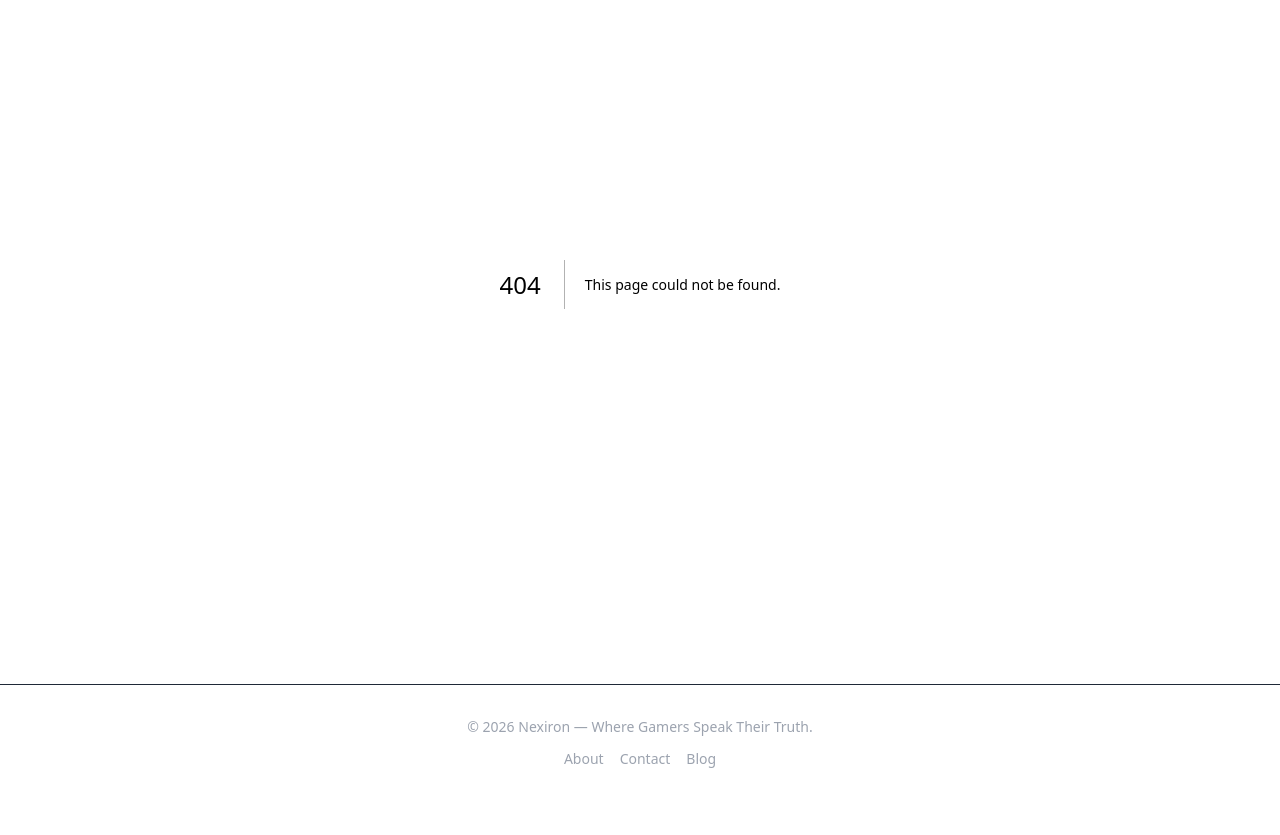
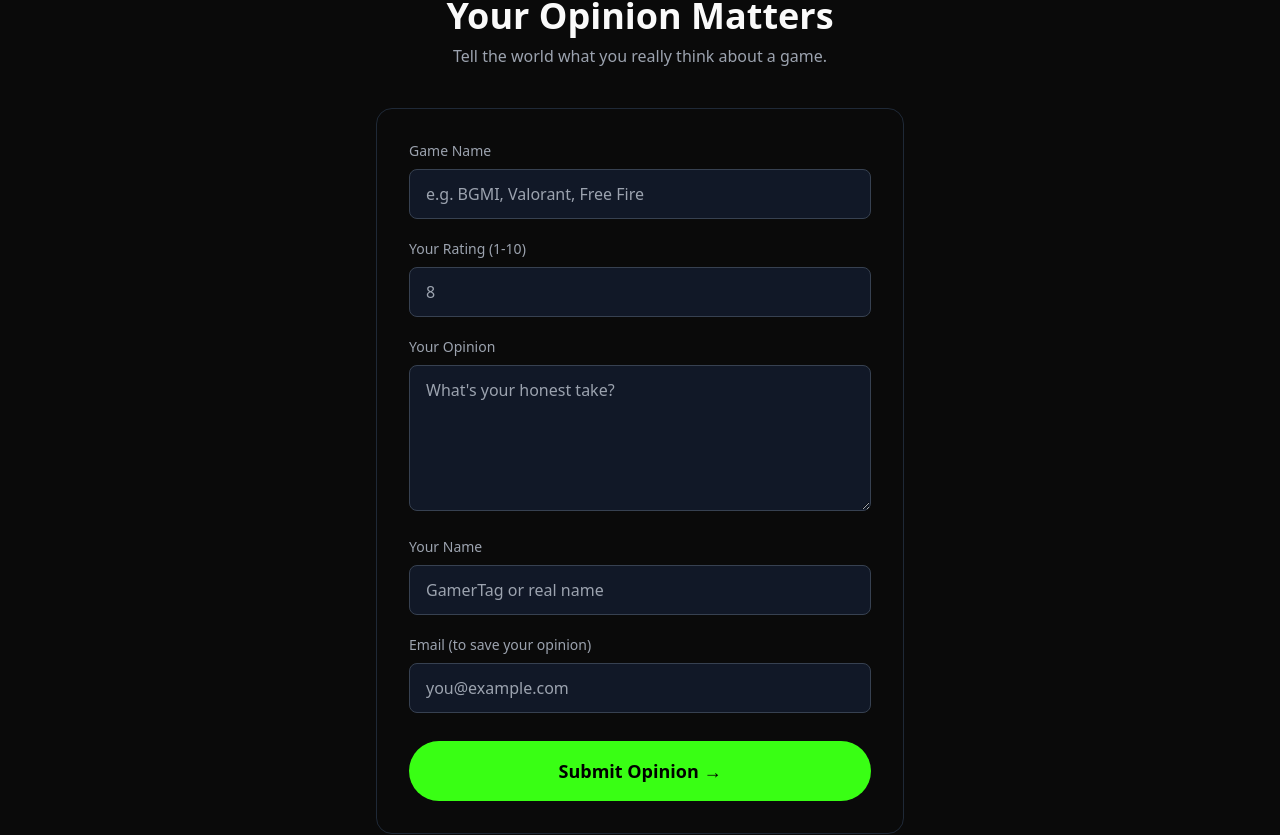
Before and after one commit to Utkarsh1912-ind/Nexiron-, a Next.js app: page /submit in a window 1280 px wide. Before the commit this address had no page. Shown: the part 181-1016 px from the top of the page. Before the commit the page ends 982 px from the top, so only its background shows below. Built offline with nearby package versions, Linux system fonts and the light colour scheme.

Commit message:
Create pages/submit.js

```diff
--- /dev/null
+++ b/pages/submit.js
@@ -0,0 +1,121 @@
+import { useState } from "react";
+
+export default function Submit() {
+  const [status, setStatus] = useState("idle");
+
+  async function handleSubmit(e) {
+    e.preventDefault();
+    setStatus("loading");
+    const data = new FormData(e.target);
+    const res = await fetch("https://formspree.io/f/xnjyldlk", {
+      method: "POST",
+      body: data,
+      headers: { Accept: "application/json" },
+    });
+    if (res.ok) {
+      setStatus("success");
+      e.target.reset();
+    } else {
+      setStatus("error");
+    }
+  }
+
+  return (
+    <div className="max-w-xl mx-auto px-6 py-16">
+      <div className="text-center mb-10">
+        <span className="text-neon text-sm font-semibold tracking-widest uppercase border border-neon px-4 py-1 rounded-full">
+          Share Your Take
+        </span>
+        <h1 className="text-4xl font-bold mt-6 mb-2">Your Opinion Matters</h1>
+        <p className="text-gray-400">
+          Tell the world what you really think about a game.
+        </p>
+      </div>
+
+      {status === "success" ? (
+        <div className="border border-neon rounded-2xl p-10 text-center">
+          <p className="text-5xl mb-4">🎮</p>
+          <h2 className="text-2xl font-bold text-neon mb-2">Opinion Submitted!</h2>
+          <p className="text-gray-400">Your take is live. The community thanks you.</p>
+          <button
+            onClick={() => setStatus("idle")}
+            className="mt-6 bg-neon text-black font-bold px-6 py-3 rounded-full hover:scale-105 transition"
+          >
+            Submit Another
+          </button>
+        </div>
+      ) : (
+        <div className="border border-gray-800 rounded-2xl p-8 flex flex-col gap-5">
+          <div>
+            <label className="block mb-2 text-sm text-gray-400">Game Name</label>
+            <input
+              name="game"
+              type="text"
+              placeholder="e.g. BGMI, Valorant, Free Fire"
+              required
+              className="w-full bg-gray-900 border border-gray-700 rounded-lg px-4 py-3 focus:outline-none focus:border-neon"
+            />
+          </div>
+
+          <div>
+            <label className="block mb-2 text-sm text-gray-400">Your Rating (1-10)</label>
+            <input
+              name="rating"
+              type="number"
+              min="1"
+              max="10"
+              placeholder="8"
+              required
+              className="w-full bg-gray-900 border border-gray-700 rounded-lg px-4 py-3 focus:outline-none focus:border-neon"
+            />
+          </div>
+
+          <div>
+            <label className="block mb-2 text-sm text-gray-400">Your Opinion</label>
+            <textarea
+              name="opinion"
+              rows="5"
+              placeholder="What's your honest take?"
+              required
+              className="w-full bg-gray-900 border border-gray-700 rounded-lg px-4 py-3 focus:outline-none focus:border-neon"
+            ></textarea>
+          </div>
+
+          <div>
+            <label className="block mb-2 text-sm text-gray-400">Your Name</label>
+            <input
+              name="name"
+              type="text"
+              placeholder="GamerTag or real name"
+              required
+              className="w-full bg-gray-900 border border-gray-700 rounded-lg px-4 py-3 focus:outline-none focus:border-neon"
+            />
+          </div>
+
+          <div>
+            <label className="block mb-2 text-sm text-gray-400">Email (to save your opinion)</label>
+            <input
+              name="email"
+              type="email"
+              placeholder="you@example.com"
+              required
+              className="w-full bg-gray-900 border border-gray-700 rounded-lg px-4 py-3 focus:outline-none focus:border-neon"
+            />
+          </div>
+
+          {status === "error" && (
+            <p className="text-red-400 text-sm text-center">Something went wrong. Try again!</p>
+          )}
+
+          <button
+            onClick={handleSubmit}
+            disabled={status === "loading"}
+            className="bg-neon text-black font-bold px-8 py-4 rounded-full hover:scale-105 transition text-lg mt-2"
+          >
+            {status === "loading" ? "Submitting..." : "Submit Opinion →"}
+          </button>
+        </div>
+      )}
+    </div>
+  );
+}
```
